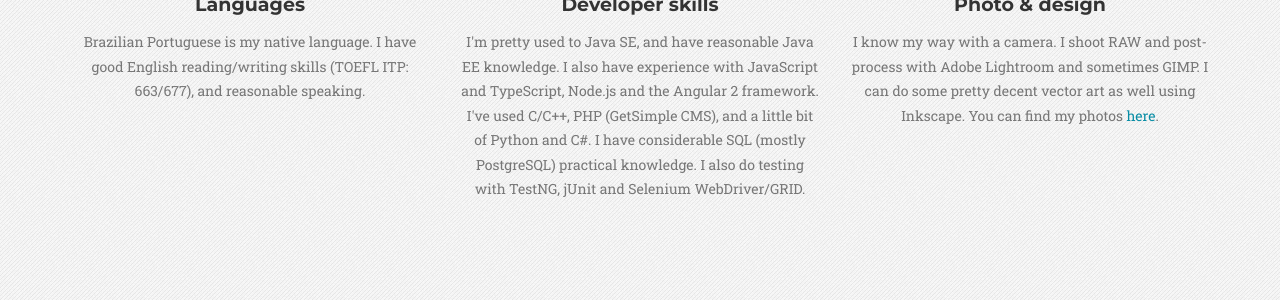
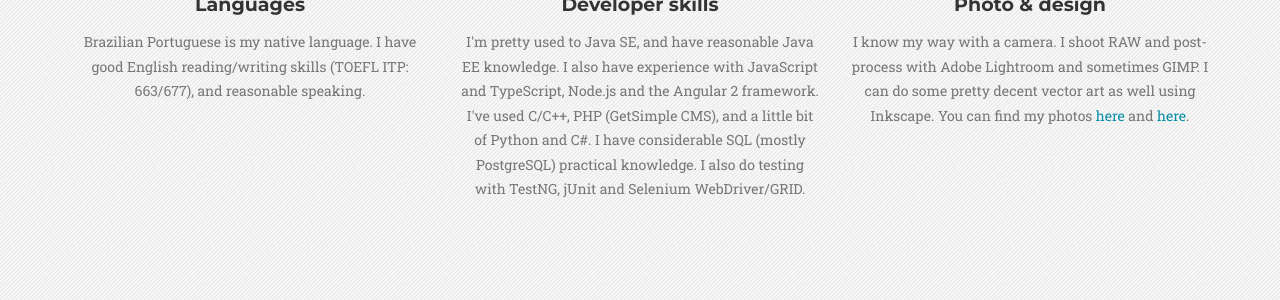
Before and after one commit to vittau/vittau.github.io, a Jekyll site: the page built from index.html, in a window 1280 px wide and 900 px high, scrolled down 584 px. Shown: the part 154-454 px from the top of the window. Built offline with Jekyll 4.4.1, drawn with Linux system fonts in a browser that asks for light colours; some web fonts are replaced.

Commit message:
Instagram added

```diff
--- a/_config.yml
+++ b/_config.yml
@@ -20,6 +20,8 @@
     url: https://www.facebook.com/vittau
   - title: flickr
     url: https://www.flickr.com/photos/vitormach
+  - title: instagram
+    url: https://www.instagram.com/vitor.p.mach
   - title: github
     url: https://github.com/vittau
   - title: linkedin
--- a/_includes/knowledge.html
+++ b/_includes/knowledge.html
@@ -30,7 +30,7 @@
                         <i class="fa fa-camera-retro fa-stack-1x fa-inverse"></i>
                     </span>
                     <h4 class="service-heading">Photo & design</h4>
-                    <p class="text-muted">I know my way with a camera. I shoot RAW and post-process with Adobe Lightroom and sometimes GIMP. I can do some pretty decent vector art as well using Inkscape. You can find my photos <a href="https://www.flickr.com/photos/vitormach/" target="_blank">here</a>.</p>
+                    <p class="text-muted">I know my way with a camera. I shoot RAW and post-process with Adobe Lightroom and sometimes GIMP. I can do some pretty decent vector art as well using Inkscape. You can find my photos <a href="https://www.flickr.com/photos/vitormach/" target="_blank">here</a> and <a href="https://instagram.com/vitor.p.mach/" target="_blank">here</a>.</p>
                 </div>
             </div>
         </div>
```
